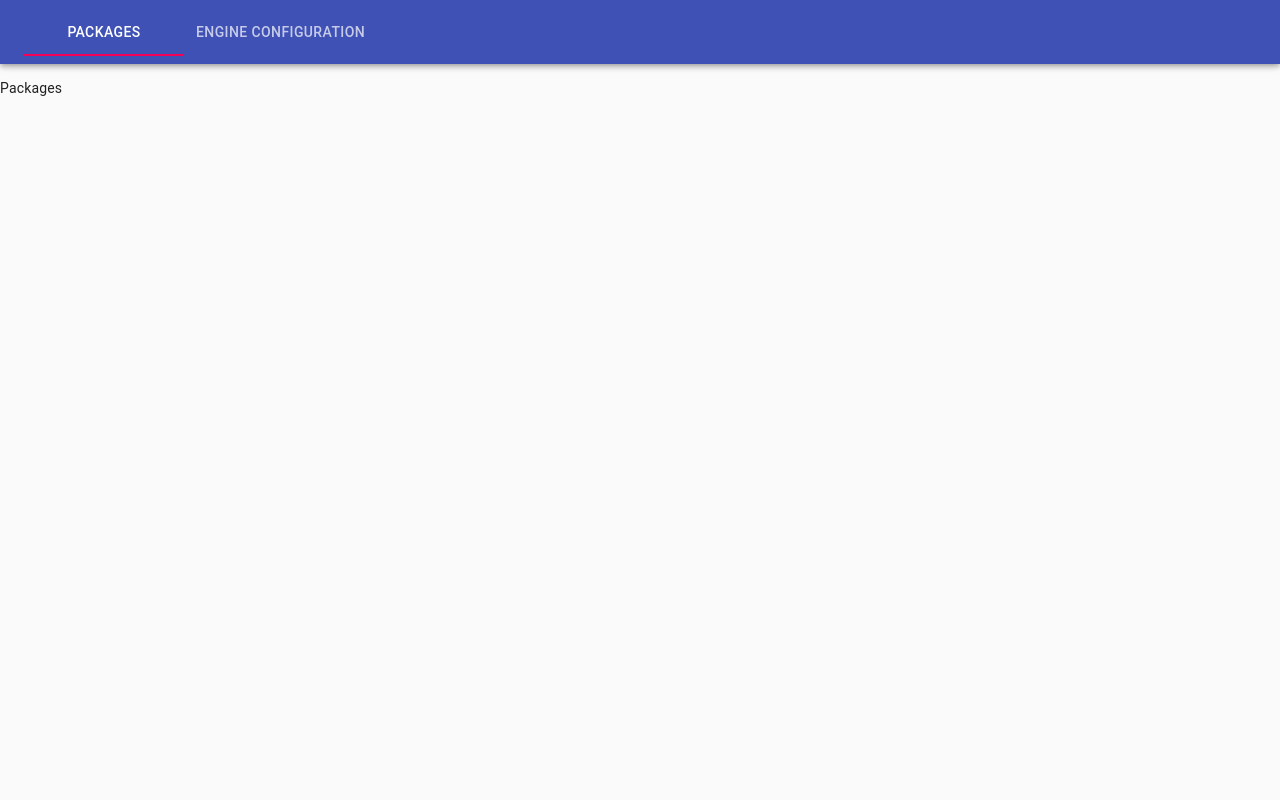
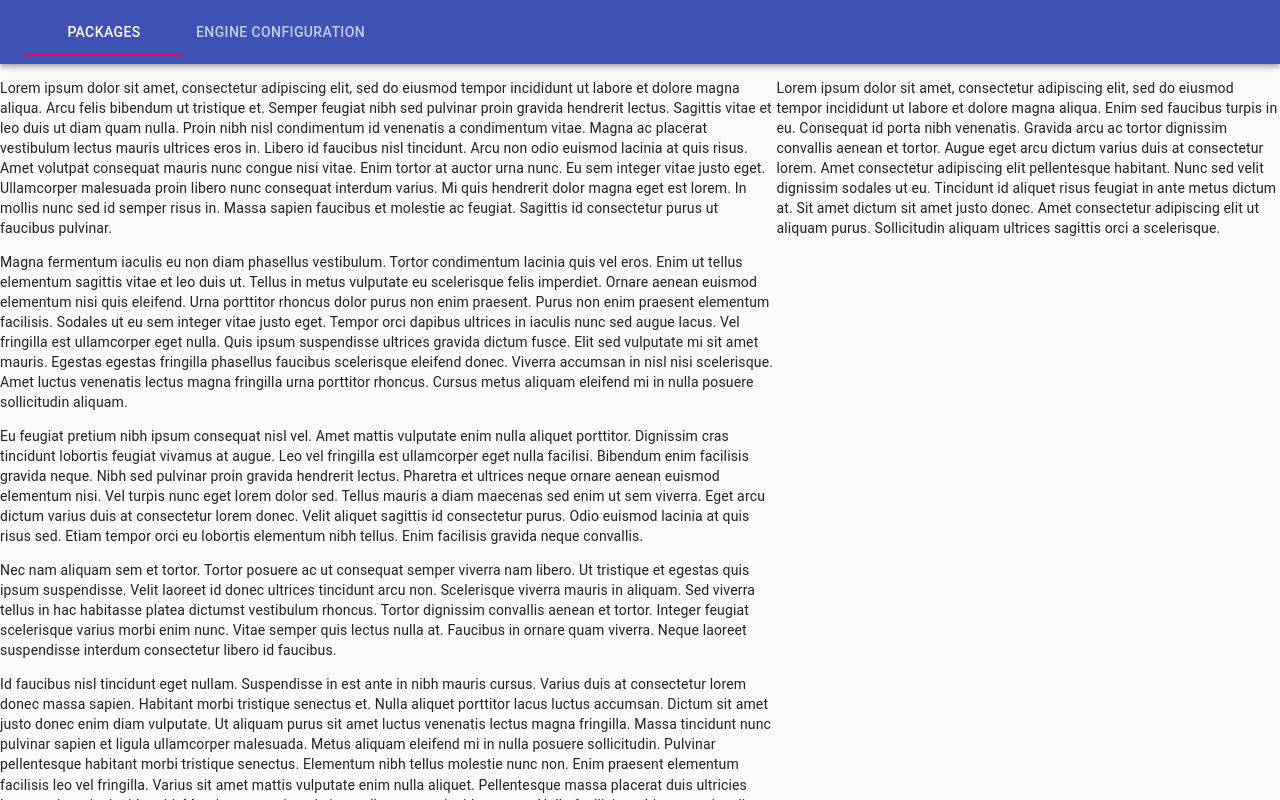
Before and after one commit to duganchen/slipgate, a React (Create React App) app in the folder renderer/: page / in a window 1280 px wide. Built offline with nearby package versions, Linux system fonts and the light colour scheme.

Commit message:
Yah we got the two columns

```diff
--- a/renderer/src/components/Packages/Packages.tsx
+++ b/renderer/src/components/Packages/Packages.tsx
@@ -1,5 +1,168 @@
 import React from "react";
+import { Box } from "@material-ui/core";
 
 export const Packages = () => {
-  return <p>Packages</p>;
+  return (
+    <Box display="flex" overflow="hidden">
+      <Box overflow="auto">
+        <p>
+          Lorem ipsum dolor sit amet, consectetur adipiscing elit, sed do
+          eiusmod tempor incididunt ut labore et dolore magna aliqua. Arcu felis
+          bibendum ut tristique et. Semper feugiat nibh sed pulvinar proin
+          gravida hendrerit lectus. Sagittis vitae et leo duis ut diam quam
+          nulla. Proin nibh nisl condimentum id venenatis a condimentum vitae.
+          Magna ac placerat vestibulum lectus mauris ultrices eros in. Libero id
+          faucibus nisl tincidunt. Arcu non odio euismod lacinia at quis risus.
+          Amet volutpat consequat mauris nunc congue nisi vitae. Enim tortor at
+          auctor urna nunc. Eu sem integer vitae justo eget. Ullamcorper
+          malesuada proin libero nunc consequat interdum varius. Mi quis
+          hendrerit dolor magna eget est lorem. In mollis nunc sed id semper
+          risus in. Massa sapien faucibus et molestie ac feugiat. Sagittis id
+          consectetur purus ut faucibus pulvinar.
+        </p>
+
+        <p>
+          Magna fermentum iaculis eu non diam phasellus vestibulum. Tortor
+          condimentum lacinia quis vel eros. Enim ut tellus elementum sagittis
+          vitae et leo duis ut. Tellus in metus vulputate eu scelerisque felis
+          imperdiet. Ornare aenean euismod elementum nisi quis eleifend. Urna
+          porttitor rhoncus dolor purus non enim praesent. Purus non enim
+          praesent elementum facilisis. Sodales ut eu sem integer vitae justo
+          eget. Tempor orci dapibus ultrices in iaculis nunc sed augue lacus.
+          Vel fringilla est ullamcorper eget nulla. Quis ipsum suspendisse
+          ultrices gravida dictum fusce. Elit sed vulputate mi sit amet mauris.
+          Egestas egestas fringilla phasellus faucibus scelerisque eleifend
+          donec. Viverra accumsan in nisl nisi scelerisque. Amet luctus
+          venenatis lectus magna fringilla urna porttitor rhoncus. Cursus metus
+          aliquam eleifend mi in nulla posuere sollicitudin aliquam.
+        </p>
+
+        <p>
+          Eu feugiat pretium nibh ipsum consequat nisl vel. Amet mattis
+          vulputate enim nulla aliquet porttitor. Dignissim cras tincidunt
+          lobortis feugiat vivamus at augue. Leo vel fringilla est ullamcorper
+          eget nulla facilisi. Bibendum enim facilisis gravida neque. Nibh sed
+          pulvinar proin gravida hendrerit lectus. Pharetra et ultrices neque
+          ornare aenean euismod elementum nisi. Vel turpis nunc eget lorem dolor
+          sed. Tellus mauris a diam maecenas sed enim ut sem viverra. Eget arcu
+          dictum varius duis at consectetur lorem donec. Velit aliquet sagittis
+          id consectetur purus. Odio euismod lacinia at quis risus sed. Etiam
+          tempor orci eu lobortis elementum nibh tellus. Enim facilisis gravida
+          neque convallis.
+        </p>
+
+        <p>
+          Nec nam aliquam sem et tortor. Tortor posuere ac ut consequat semper
+          viverra nam libero. Ut tristique et egestas quis ipsum suspendisse.
+          Velit laoreet id donec ultrices tincidunt arcu non. Scelerisque
+          viverra mauris in aliquam. Sed viverra tellus in hac habitasse platea
+          dictumst vestibulum rhoncus. Tortor dignissim convallis aenean et
+          tortor. Integer feugiat scelerisque varius morbi enim nunc. Vitae
+          semper quis lectus nulla at. Faucibus in ornare quam viverra. Neque
+          laoreet suspendisse interdum consectetur libero id faucibus.
+        </p>
+
+        <p>
+          Id faucibus nisl tincidunt eget nullam. Suspendisse in est ante in
+          nibh mauris cursus. Varius duis at consectetur lorem donec massa
+          sapien. Habitant morbi tristique senectus et. Nulla aliquet porttitor
+          lacus luctus accumsan. Dictum sit amet justo donec enim diam
+          vulputate. Ut aliquam purus sit amet luctus venenatis lectus magna
+          fringilla. Massa tincidunt nunc pulvinar sapien et ligula ullamcorper
+          malesuada. Metus aliquam eleifend mi in nulla posuere sollicitudin.
+          Pulvinar pellentesque habitant morbi tristique senectus. Elementum
+          nibh tellus molestie nunc non. Enim praesent elementum facilisis leo
+          vel fringilla. Varius sit amet mattis vulputate enim nulla aliquet.
+          Pellentesque massa placerat duis ultricies lacus sed turpis tincidunt
+          id. Mauris commodo quis imperdiet massa tincidunt nunc. Nulla facilisi
+          morbi tempus iaculis urna id. Ac feugiat sed lectus vestibulum mattis.
+          Platea dictumst quisque sagittis purus sit.
+        </p>
+
+        <p>
+          Nisi lacus sed viverra tellus in hac. Lorem donec massa sapien
+          faucibus et molestie ac feugiat. Enim facilisis gravida neque
+          convallis. Aliquam sem et tortor consequat id porta nibh venenatis.
+          Blandit libero volutpat sed cras. Enim ut tellus elementum sagittis
+          vitae et. Ullamcorper morbi tincidunt ornare massa eget egestas purus
+          viverra. Enim lobortis scelerisque fermentum dui. Volutpat blandit
+          aliquam etiam erat. Justo laoreet sit amet cursus sit amet dictum sit.
+          Semper quis lectus nulla at volutpat diam ut venenatis. Vitae purus
+          faucibus ornare suspendisse sed nisi. Et tortor at risus viverra
+          adipiscing at in. Maecenas volutpat blandit aliquam etiam erat velit
+          scelerisque in. Scelerisque purus semper eget duis at tellus at.
+          Sapien nec sagittis aliquam malesuada bibendum arcu vitae elementum.
+          Urna et pharetra pharetra massa massa ultricies mi quis. Venenatis a
+          condimentum vitae sapien pellentesque habitant morbi tristique.
+        </p>
+
+        <p>
+          Amet purus gravida quis blandit. Maecenas accumsan lacus vel
+          facilisis. Velit sed ullamcorper morbi tincidunt. Sit amet est
+          placerat in egestas erat imperdiet sed euismod. Nunc mattis enim ut
+          tellus. Odio facilisis mauris sit amet massa vitae tortor condimentum.
+          Nec feugiat in fermentum posuere. Ullamcorper eget nulla facilisi
+          etiam dignissim diam quis. Mauris cursus mattis molestie a iaculis at
+          erat. Ut tellus elementum sagittis vitae et leo duis ut. Pellentesque
+          elit eget gravida cum sociis. Condimentum mattis pellentesque id nibh
+          tortor id. Pellentesque pulvinar pellentesque habitant morbi tristique
+          senectus et netus et. Eleifend quam adipiscing vitae proin sagittis.
+        </p>
+
+        <p>
+          Non tellus orci ac auctor augue mauris. In arcu cursus euismod quis.
+          Suspendisse potenti nullam ac tortor vitae purus faucibus ornare
+          suspendisse. Tempor id eu nisl nunc mi ipsum faucibus. Tempus iaculis
+          urna id volutpat lacus laoreet non. Tellus cras adipiscing enim eu
+          turpis egestas pretium. Risus quis varius quam quisque id diam vel.
+          Volutpat consequat mauris nunc congue nisi vitae suscipit. Consequat
+          ac felis donec et. Est ante in nibh mauris.
+        </p>
+
+        <p>
+          Nunc sed blandit libero volutpat sed cras ornare arcu dui. Lacus
+          suspendisse faucibus interdum posuere lorem ipsum dolor sit. Erat
+          velit scelerisque in dictum non consectetur a. Amet purus gravida quis
+          blandit turpis cursus in hac. Vitae auctor eu augue ut lectus arcu
+          bibendum. Nisl suscipit adipiscing bibendum est ultricies integer
+          quis. Nunc mi ipsum faucibus vitae aliquet nec ullamcorper sit. Ut
+          venenatis tellus in metus vulputate eu scelerisque. Amet risus nullam
+          eget felis eget nunc lobortis mattis. Imperdiet proin fermentum leo
+          vel. Sem nulla pharetra diam sit amet. Diam volutpat commodo sed
+          egestas egestas. Volutpat ac tincidunt vitae semper. Augue lacus
+          viverra vitae congue eu consequat ac felis donec. Ultrices gravida
+          dictum fusce ut. Aliquam sem fringilla ut morbi. Quam vulputate
+          dignissim suspendisse in.
+        </p>
+
+        <p>
+          Non odio euismod lacinia at quis risus sed vulputate. Nulla pharetra
+          diam sit amet nisl suscipit adipiscing bibendum est. Facilisi etiam
+          dignissim diam quis enim lobortis. Tortor id aliquet lectus proin.
+          Nunc scelerisque viverra mauris in aliquam sem. Non diam phasellus
+          vestibulum lorem sed. Vitae auctor eu augue ut lectus arcu bibendum
+          at. Tincidunt eget nullam non nisi. Mus mauris vitae ultricies leo.
+          Porttitor lacus luctus accumsan tortor posuere ac ut consequat. Metus
+          aliquam eleifend mi in. Fringilla urna porttitor rhoncus dolor purus
+          non. Elementum pulvinar etiam non quam lacus suspendisse faucibus
+          interdum posuere.
+        </p>
+      </Box>
+
+      <Box overflow="auto">
+        <p>
+          Lorem ipsum dolor sit amet, consectetur adipiscing elit, sed do
+          eiusmod tempor incididunt ut labore et dolore magna aliqua. Enim sed
+          faucibus turpis in eu. Consequat id porta nibh venenatis. Gravida arcu
+          ac tortor dignissim convallis aenean et tortor. Augue eget arcu dictum
+          varius duis at consectetur lorem. Amet consectetur adipiscing elit
+          pellentesque habitant. Nunc sed velit dignissim sodales ut eu.
+          Tincidunt id aliquet risus feugiat in ante metus dictum at. Sit amet
+          dictum sit amet justo donec. Amet consectetur adipiscing elit ut
+          aliquam purus. Sollicitudin aliquam ultrices sagittis orci a
+          scelerisque.
+        </p>
+      </Box>
+    </Box>
+  );
 };
--- a/renderer/src/components/Slipgate/Slipgate.tsx
+++ b/renderer/src/components/Slipgate/Slipgate.tsx
@@ -22,9 +22,7 @@ export const Slipgate = () => {
       </AppBar>
       <Box flexDirection="column" display="flex" height="100%">
         <Toolbar />
-        <Box flexGrow={1} overflow="hidden">
-          {tabIndex ? <Configuration /> : <Packages />}
-        </Box>
+        {tabIndex ? <Configuration /> : <Packages />}
       </Box>
     </>
   );
```
